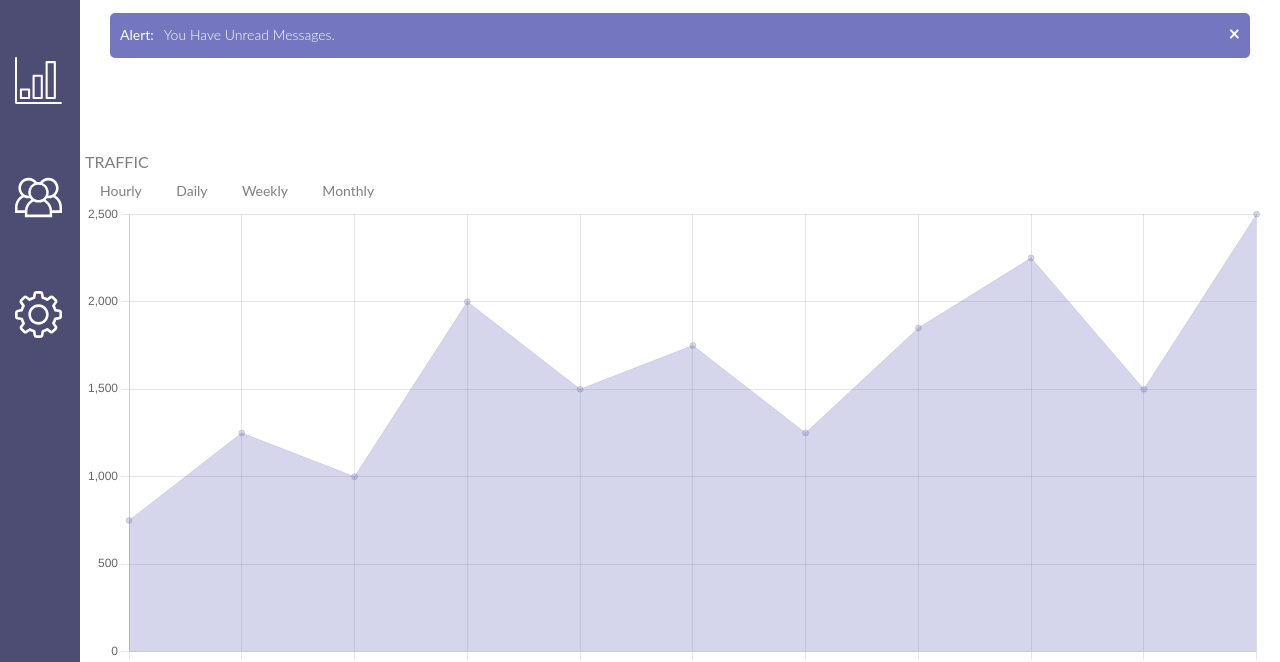
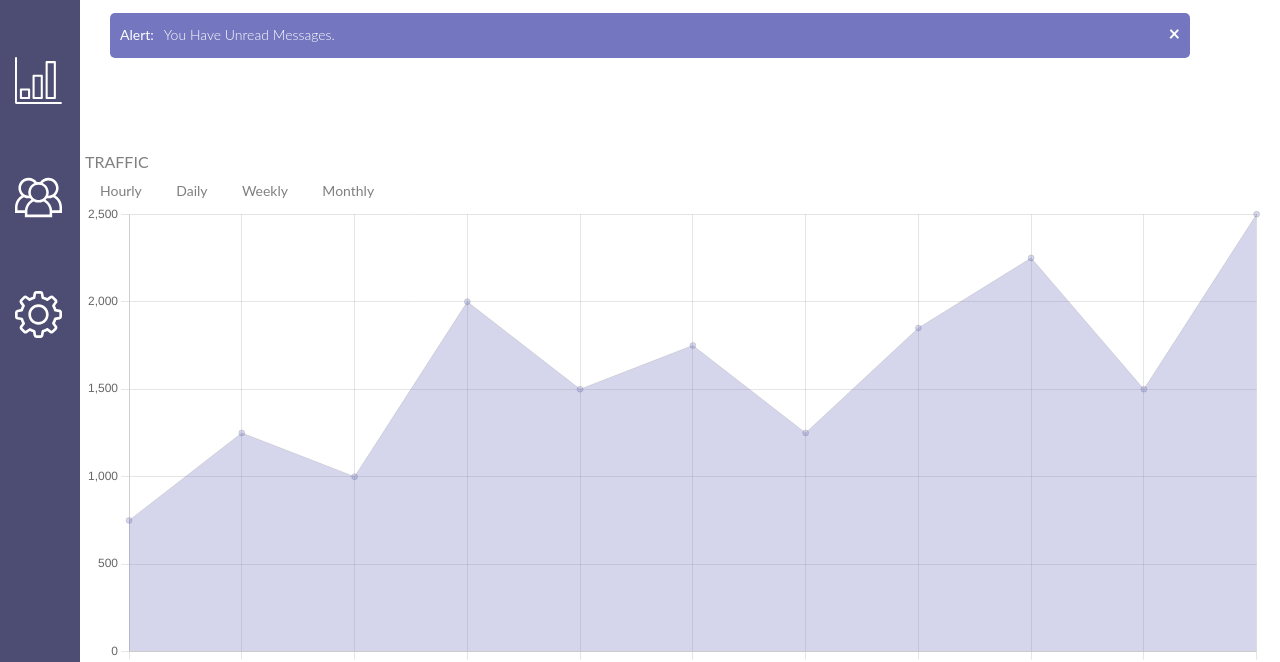
Before and after one commit to amckeownwvnet/Web-App, a website built with Parcel: page index.html in a window 1280 px wide. Shown: the part 152-814 px from the top of the page. Built offline with nearby package versions, Linux system fonts and the light colour scheme.

Commit message:
doop doop
alert js broked. layout fixed

```diff
--- a/scss/components/_grid.scss
+++ b/scss/components/_grid.scss
@@ -65,7 +65,9 @@ main {
 
 			.heading {grid-area: heading;}
 			.search {grid-area: search;}
-			.notice {grid-area: notice;}
+			.notice {grid-area: notice;
+			width:95%;
+			}
 			display: grid;
 			grid-template-columns: auto 1fr;
 			grid-template-rows: 70px;
```
Also changed, not shown: scss/styles.css, 1 other file.
